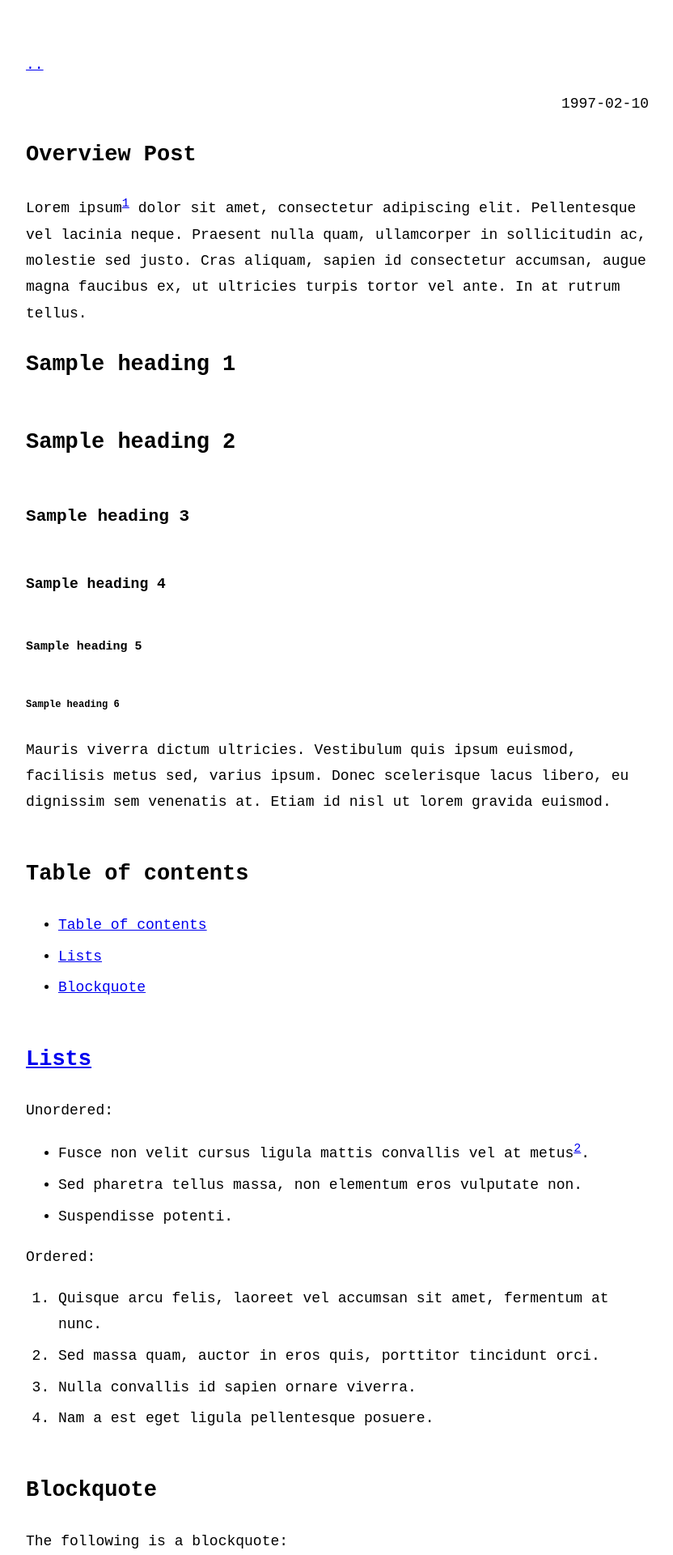
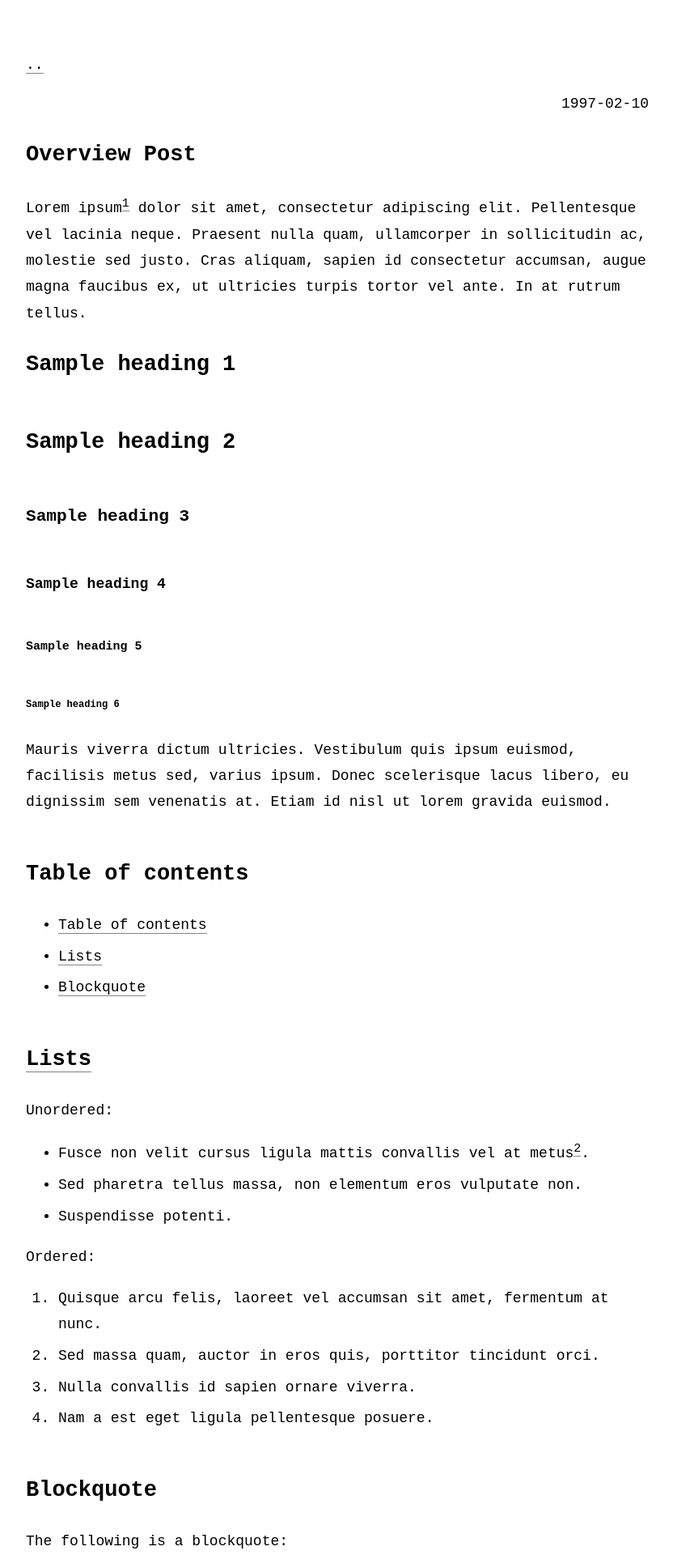
Before and after one commit to A11Might/A11Might.github.io, a Jekyll site: the page built from _posts/1997-02-10-overview-post.md, in a window 1280 px wide. Shown: the top 1920 px of the page at 81% size, without its empty margins (223-1055 px from the left). Built offline with Jekyll 4.4.1, drawn with Linux system fonts in a browser that asks for light colours; comment, search, counter and statistics services are not loaded; a style sheet for code colours, icons or effects is not loaded.

Commit message:
feat: adjust theme style

```diff
--- a/_sass/no-style-please.scss
+++ b/_sass/no-style-please.scss
@@ -93,8 +93,21 @@
   font-style: italic;
   border: thin solid black;
   padding: 1rem;
+  p {
+    margin: 1rem 0;
+  }
+  p:first-child {
+    margin-top: 0;
+  }
+  p:last-child {
+    margin-bottom: 0;
+  }
+}
 
-  p { margin: 0; }
+a {
+  text-decoration: none;
+  color: black;
+  box-shadow: rgba(11, 11, 11, 0.5) 0px 1px 0px;
 }
 
 img {
```
